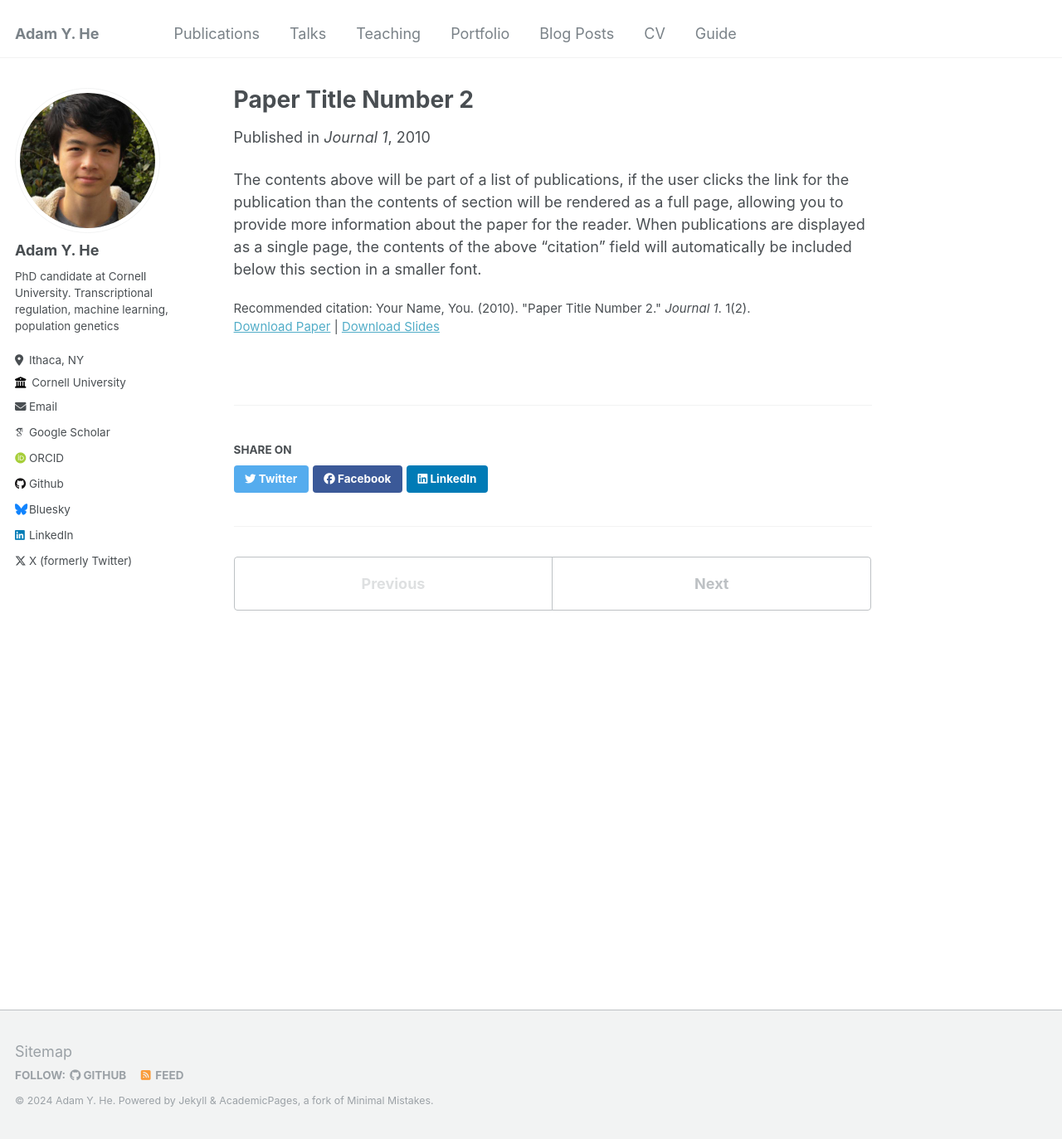
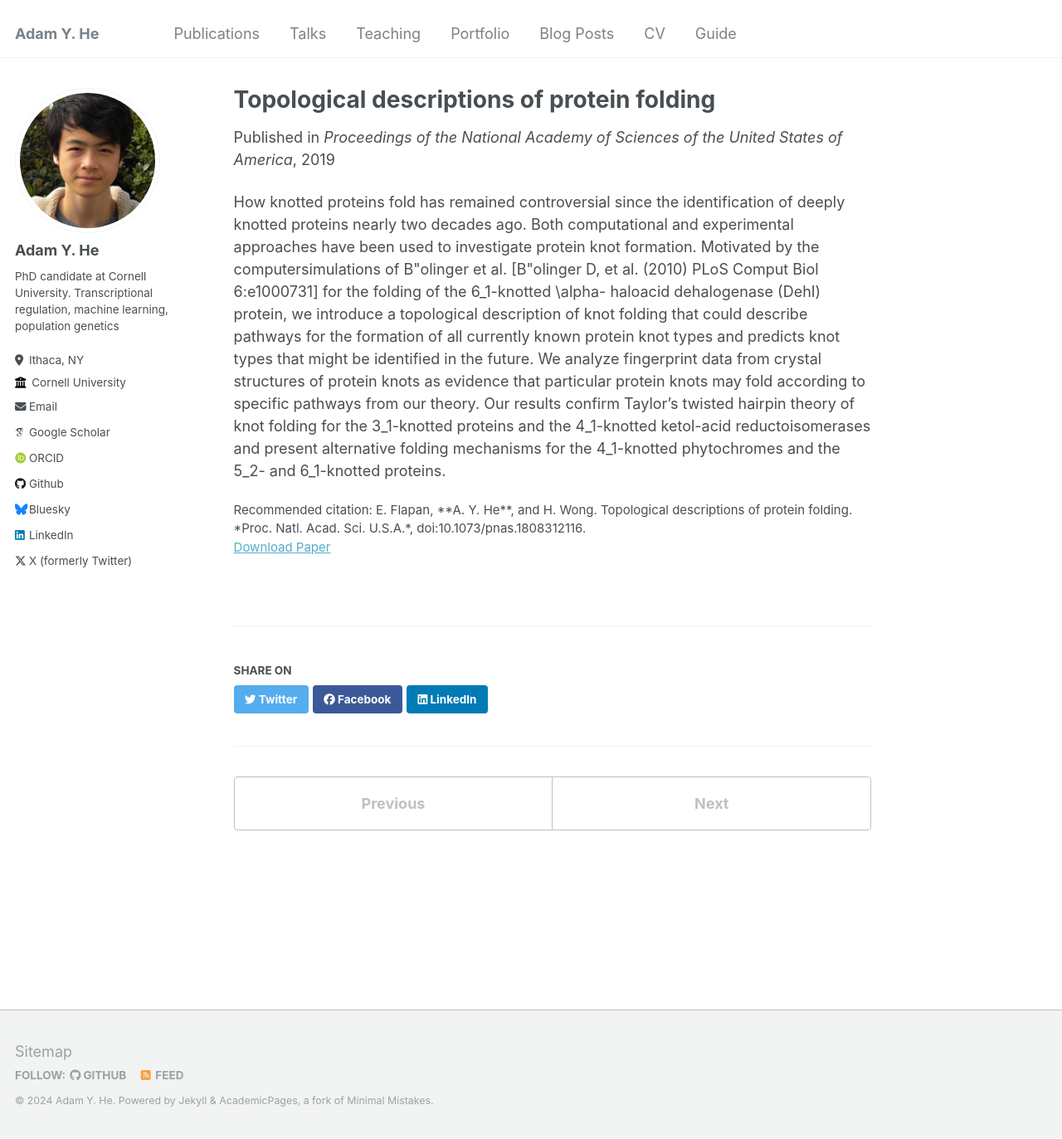
Before and after one commit to adamyhe/adamyhe.github.io, a Jekyll site: the page built from _publications/2010-10-01-paper-title-number-2.md, in a window 1280 px wide and 1373 px high. Shown: the whole window at 83% size. Built offline with Jekyll 4.4.1, drawn with Linux system fonts in a browser that asks for light colours; some web fonts are replaced.

Commit message:
Update 2019-04-18-protein-knotting.md

```diff
--- a/_publications/2010-10-01-paper-title-number-2.md
+++ b/_publications/2010-10-01-paper-title-number-2.md
@@ -1,13 +1,11 @@
 ---
-title: "Paper Title Number 2"
+title: "Topological descriptions of protein folding"
 collection: publications
-permalink: /publication/2010-10-01-paper-title-number-2
-excerpt: 'This paper is about the number 2. The number 3 is left for future work.'
-date: 2010-10-01
-venue: 'Journal 1'
-slidesurl: 'http://academicpages.github.io/files/slides2.pdf'
+permalink: /publication/2019_protein_knotting
+date: 2019-04-18
+venue: 'Proceedings of the National Academy of Sciences of the United States of America'
 paperurl: 'http://academicpages.github.io/files/paper2.pdf'
-citation: 'Your Name, You. (2010). &quot;Paper Title Number 2.&quot; <i>Journal 1</i>. 1(2).'
+citation: 'E. Flapan, **A. Y. He**, and H. Wong. Topological descriptions of protein folding. *Proc. Natl. Acad. Sci. U.S.A.*, doi:10.1073/pnas.1808312116.'
 ---
 
-The contents above will be part of a list of publications, if the user clicks the link for the publication than the contents of section will be rendered as a full page, allowing you to provide more information about the paper for the reader. When publications are displayed as a single page, the contents of the above "citation" field will automatically be included below this section in a smaller font.
+How knotted proteins fold has remained controversial since the identification of deeply knotted proteins nearly two decades ago. Both computational and experimental approaches have been used to investigate protein knot formation. Motivated by the computersimulations of B\"olinger et al. [B\"olinger D, et al. (2010) PLoS Comput Biol 6:e1000731] for the folding of the 6_1-knotted \alpha- haloacid dehalogenase (DehI) protein, we introduce a topological description of knot folding that could describe pathways for the formation of all currently known protein knot types and predicts knot types that might be identified in the future. We analyze fingerprint data from crystal structures of protein knots as evidence that particular protein knots may fold according to specific pathways from our theory. Our results confirm Taylor’s twisted hairpin theory of knot folding for the 3_1-knotted proteins and the 4_1-knotted ketol-acid reductoisomerases and present alternative folding mechanisms for the 4_1-knotted phytochromes and the 5_2- and 6_1-knotted proteins.
```
